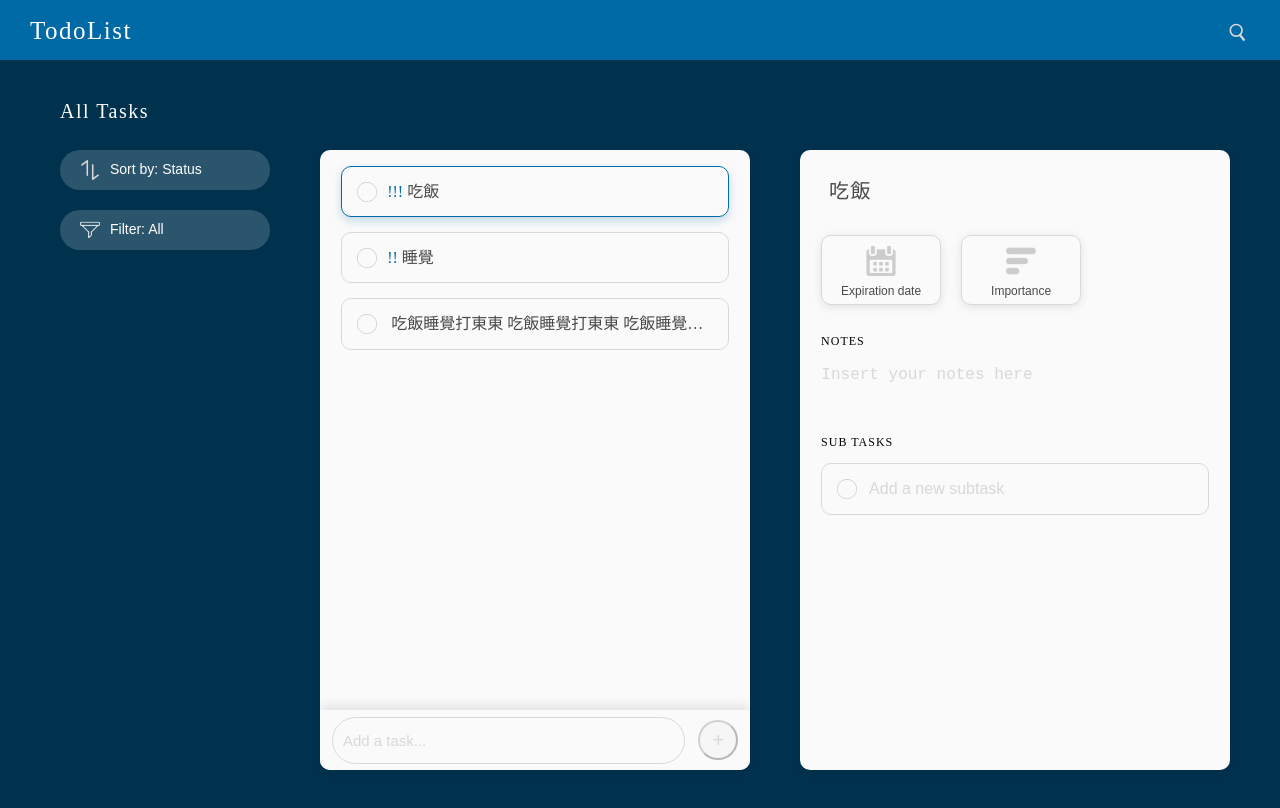
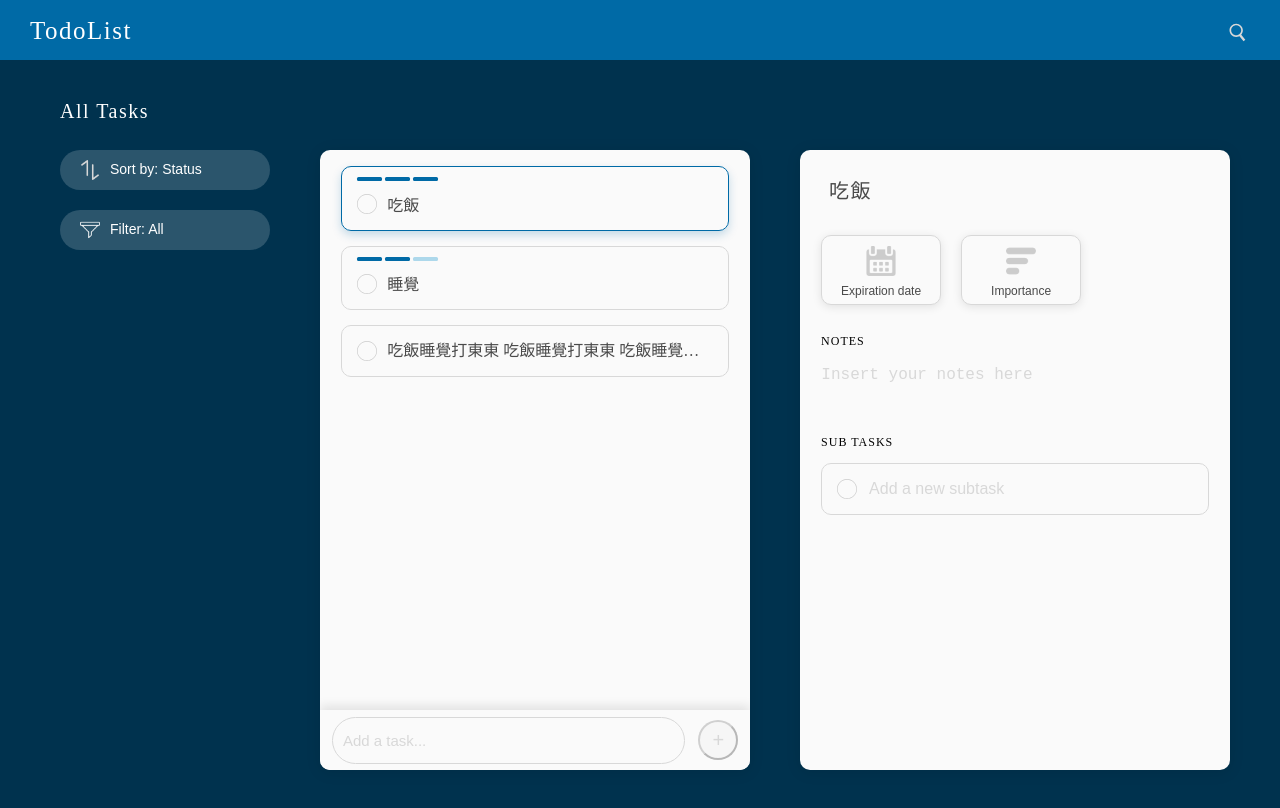
Before and after one commit to Xinhe998/dcard-todolist, a React app: page / in a window 1280 px wide. Shown: the top 808 px of the page. Built offline with nearby package versions, Linux system fonts and the light colour scheme.

Commit message:
add Progress component

```diff
--- a/src/components/ImportanceModal/index.js
+++ b/src/components/ImportanceModal/index.js
@@ -19,7 +19,7 @@ const ImportanceModal = ({ isOpen, switchHandler, currentTask }) => {
   return (
     <Modal
       isOpen={isOpen}
-      title="Importance"
+      title="Priority"
       onClose={() => switchHandler(false)}
       shouldCloseOnEsc
       showControlBtn={false}
--- a/src/components/ListCardView/index.js
+++ b/src/components/ListCardView/index.js
@@ -12,13 +12,13 @@ const ListCardView = ({ state }) => {
   const convertImportance = (importance) => {
     switch (importance) {
     case 'High':
-      return '!!!';
+      return 3;
     case 'Medium':
-      return '!!';
+      return 2;
     case 'Low':
-      return '!';
+      return 1;
     default:
-      break;
+      return 0;
     }
   };
   return (
@@ -32,6 +32,7 @@ const ListCardView = ({ state }) => {
             showGlow={item.showingDetail}
             date={item.dueDate ? format(item.dueDate, dateFormat) : ''}
             importance={convertImportance(item.importance)}
+            hasProgress
             onClickCheckbox={() => {
               dispatch(
                 action.updateTodoIsComplete({
--- /dev/null
+++ b/src/components/TodoItem/Progress/index.js
@@ -0,0 +1,26 @@
+import React from 'react';
+import PropTypes from 'prop-types';
+
+import './index.scss';
+
+const Progress = ({ total, current }) => {
+  const progressbar = [];
+  for (let i = 0; i < total; i += 1) {
+    progressbar.push(<div className={i <= current - 1 ? 'Progress__bar Progress__bar--active' : 'Progress__bar'} />);
+  }
+  return (
+    <div className="Progress__wrapper">
+      {current > 0 ? progressbar : null}
+    </div>
+  );
+};
+
+Progress.propTypes = {
+  total: PropTypes.number,
+  current: PropTypes.number,
+};
+Progress.defaultProps = {
+  total: 3,
+  current: 1,
+};
+export default Progress;
--- /dev/null
+++ b/src/components/TodoItem/Progress/index.scss
@@ -0,0 +1,16 @@
+.Progress__wrapper {
+  display: flex;
+  position: absolute;
+  top: 10px;
+}
+.Progress__bar {
+  width: 25px;
+  height: 4px;
+  display: inline-block;
+  margin-right: 3px;
+  border-radius: 1.5px;
+  background-color: #add8eb;
+  &.Progress__bar--active {
+    background-color: var(--dcard-blue);
+  }
+}
--- a/src/components/TodoItem/index.js
+++ b/src/components/TodoItem/index.js
@@ -1,5 +1,6 @@
 import React from 'react';
 import PropTypes from 'prop-types';
+import Progress from './Progress';
 
 import './index.scss';
 
@@ -18,6 +19,7 @@ const TodoItem = ({
   EditInputPlaceholder,
   handleClick,
   inputRef,
+  hasProgress,
 }) => (
   <div
     className={
@@ -27,6 +29,8 @@ const TodoItem = ({
     }
     onClick={handleClick}
   >
+    {hasProgress ? <Progress total={3} current={importance} /> : null}
+    <div className={hasProgress && importance ? 'CardScrollView__item__main-content CardScrollView__item__main-content--has-progressbar' : 'CardScrollView__item__main-content'}>
       <input
         type="checkbox"
         checked={isComplete}
@@ -48,7 +52,6 @@ const TodoItem = ({
         />
       ) : (
         <>
-        <label className="CardScrollView__item__importance">{importance}</label>
           <label className="CardScrollView__item__text">{text}</label>
         </>
       )}
@@ -60,13 +63,14 @@ const TodoItem = ({
           <div className="stroke" />
           <div
             className="delBtn"
-          onClick={(e) => {
+            onClick={e => {
               e.stopPropagation();
               del();
             }}
           />
         </>
       ) : null}
+    </div>
   </div>
 );
 
@@ -83,11 +87,12 @@ TodoItem.propTypes = {
   EditInputPlaceholder: PropTypes.string,
   handleClick: PropTypes.func,
   date: PropTypes.string,
-  importance: PropTypes.string,
+  importance: PropTypes.number,
   inputRef: PropTypes.oneOfType([
     PropTypes.func,
     PropTypes.shape({ current: PropTypes.instanceOf(Element) }),
   ]),
+  hasProgress: PropTypes.bool,
 };
 TodoItem.defaultProps = {
   text: '',
@@ -100,9 +105,10 @@ TodoItem.defaultProps = {
   EditInputPlaceholder: '',
   handleClick: null,
   date: '',
-  importance: '',
+  importance: 0,
   inputRef: null,
   handleFocus: null,
   handleBlur: null,
+  hasProgress: false,
 };
 export default TodoItem;
--- a/src/components/TodoItem/index.scss
+++ b/src/components/TodoItem/index.scss
@@ -19,9 +19,24 @@
     border: 1px solid var(--dcard-blue);
     box-shadow: 0px 4px 10px rgba(0, 106, 166, 0.22);
   }
+  .CardScrollView__item__main-content {
+    width: 100%;
+    &.CardScrollView__item__main-content--has-progressbar {
+      margin-top: 13.5px;
+      input[type='checkbox'] {
+        top: 12px;
+        &:checked ~ .stroke {
+          top: 38px;
+        }
+        &:checked ~ .delBtn {
+          top: 27px;
+        }
+      }
+    }
+  }
   .CardScrollView__item__text {
     word-break: break-all;
-    padding: 0 0 0 4px;
+    padding: 0 0 0 30px;
     display: block;
     line-height: 1.2;
     transition: all 0.5s;
@@ -40,12 +55,6 @@
     font-size: var(--xs-font-size);
     min-width: 40px;
     margin-left: auto;
-  }
-  .CardScrollView__item__importance {
-    cursor: pointer;
-    color: var(--dcard-blue);
-    padding: 0 0 0 30px;
-    line-height: 1.2;
   }
   input[type='checkbox'] {
     display: inline-block;
--- a/src/pages/index.js
+++ b/src/pages/index.js
@@ -22,7 +22,7 @@ const Home = () => {
   const [isDatePickerModalOpen, setIsDatePickerModalOpen] = useState(false);
   const [isImportanceModalOpen, setisImportanceModalOpen] = useState(false);
   const [isSortToolOpen, setIsSortToolOpen] = useState(false);
-  const sortOptions = ['Status', 'Time', 'Importance'];
+  const sortOptions = ['Status', 'Time', 'Priority'];
   const [isFilterToolOpen, setIsFilterToolOpen] = useState(false);
   const filterOptions = ['All', 'Active', 'Completed'];
   const sortByStatus = sortArray => {
```
Lines whose indentation alone changed are shown as unchanged.
